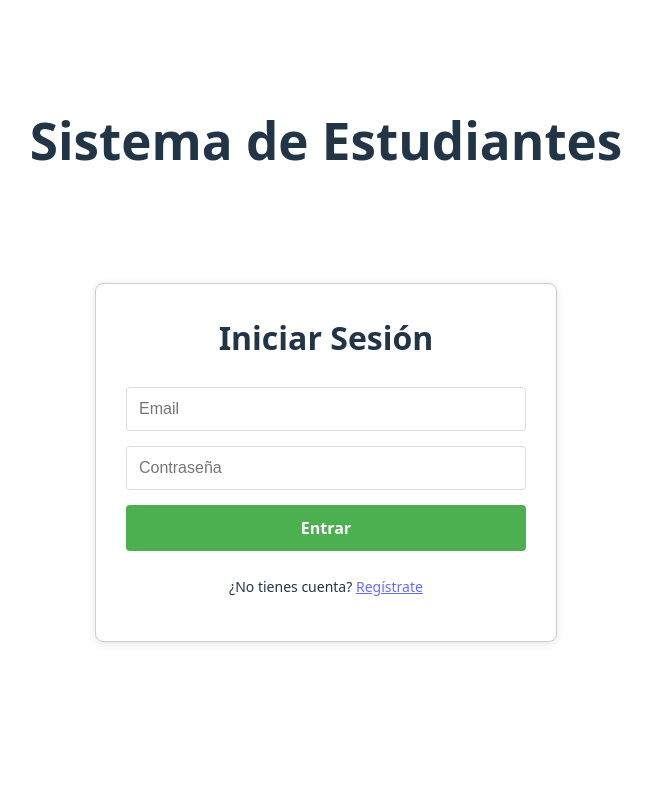
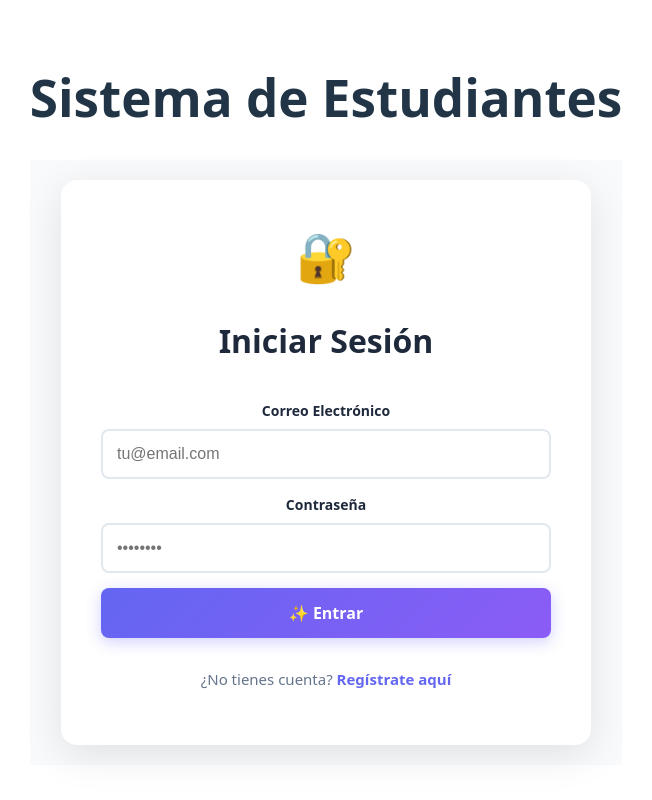
Before and after one commit to PatricioPonce28/Repaso_Frontend, a React (Vite) app: page / in a window 1280 px wide. Shown: the whole page, without its empty margins (314-966 px from the left). Built offline with nearby package versions, Linux system fonts and the light colour scheme.

Commit message:
Commit estilos universales y esperar solicitudes de back

```diff
--- a/src/App.jsx
+++ b/src/App.jsx
@@ -1,20 +1,11 @@
-import { useState } from 'react'
 import Login from './components/Login';
-import Registro from './components/Registro';
 import './App.css'
 
 function App() {
-  const [vistaActual, setVistaActual] = useState('login'); // 'login' o 'registro'
-
   return (
     <div>
       <h1 style={{ textAlign: 'center' }}>Sistema de Estudiantes</h1>
-
-      {vistaActual === 'login' ? (
-        <Login cambiarVista={setVistaActual} />
-      ) : (
-        <Registro cambiarVista={setVistaActual} />
-      )}
+      <Login />
     </div>
   )
 }
--- /dev/null
+++ b/src/components/Dashboard.jsx
@@ -0,0 +1,142 @@
+import { colores } from './estilos';
+
+const Dashboard = ({ usuario, cerrarSesion }) => {
+  return (
+    <div style={styles.container}>
+      <div style={styles.header}>
+        <h1 style={styles.title}>📊 Dashboard Estudiantes</h1>
+        <button
+          onClick={cerrarSesion}
+          style={styles.logoutButton}
+          onMouseOver={(e) => e.target.style.transform = 'scale(1.05)'}
+          onMouseOut={(e) => e.target.style.transform = 'scale(1)'}
+        >
+          ← Cerrar Sesión
+        </button>
+      </div>
+
+      <div style={styles.welcomeCard}>
+        <div style={styles.welcomeIcon}>👋</div>
+        <h2 style={styles.welcomeTitle}>¡Bienvenido, {usuario.nombre}!</h2>
+        <p style={styles.welcomeText}>{usuario.email}</p>
+      </div>
+
+      <div style={styles.grid}>
+        <div style={styles.card}>
+          <div style={styles.cardIcon}>📚</div>
+          <h3 style={styles.cardTitle}>Mis Cursos</h3>
+          <p style={styles.cardText}>Gestiona tus materias</p>
+        </div>
+
+        <div style={styles.card}>
+          <div style={styles.cardIcon}>📝</div>
+          <h3 style={styles.cardTitle}>Tareas</h3>
+          <p style={styles.cardText}>Tareas pendientes</p>
+        </div>
+
+        <div style={styles.card}>
+          <div style={styles.cardIcon}>📊</div>
+          <h3 style={styles.cardTitle}>Calificaciones</h3>
+          <p style={styles.cardText}>Tus notas</p>
+        </div>
+
+        <div style={styles.card}>
+          <div style={styles.cardIcon}>👤</div>
+          <h3 style={styles.cardTitle}>Perfil</h3>
+          <p style={styles.cardText}>Tu información</p>
+        </div>
+      </div>
+    </div>
+  );
+};
+
+const styles = {
+  container: {
+    padding: '20px',
+    maxWidth: '1200px',
+    margin: '0 auto',
+    minHeight: '100vh',
+    backgroundColor: colores.fondo
+  },
+  header: {
+    display: 'flex',
+    justifyContent: 'space-between',
+    alignItems: 'center',
+    marginBottom: '30px',
+    flexWrap: 'wrap',
+    gap: '15px'
+  },
+  title: {
+    fontSize: 'clamp(1.5rem, 4vw, 2rem)',
+    margin: 0,
+    color: colores.texto,
+    fontWeight: '700'
+  },
+  logoutButton: {
+    padding: '12px 24px',
+    backgroundColor: colores.error,
+    color: colores.blanco,
+    border: 'none',
+    borderRadius: '8px',
+    cursor: 'pointer',
+    fontSize: '14px',
+    fontWeight: '600',
+    transition: 'transform 0.2s',
+    boxShadow: '0 4px 15px rgba(239, 68, 68, 0.3)'
+  },
+  welcomeCard: {
+    background: `linear-gradient(135deg, ${colores.primario} 0%, ${colores.secundario} 100%)`,
+    color: colores.blanco,
+    padding: '40px',
+    borderRadius: '16px',
+    marginBottom: '30px',
+    textAlign: 'center',
+    boxShadow: '0 10px 40px rgba(99, 102, 241, 0.3)'
+  },
+  welcomeIcon: {
+    fontSize: '48px',
+    marginBottom: '15px'
+  },
+  welcomeTitle: {
+    margin: '0 0 10px 0',
+    fontSize: 'clamp(1.3rem, 3vw, 1.8rem)',
+    fontWeight: '700'
+  },
+  welcomeText: {
+    margin: 0,
+    opacity: 0.95,
+    fontSize: 'clamp(14px, 2vw, 16px)'
+  },
+  grid: {
+    display: 'grid',
+    gridTemplateColumns: 'repeat(auto-fit, minmax(250px, 1fr))',
+    gap: '20px'
+  },
+  card: {
+    backgroundColor: colores.blanco,
+    padding: '30px',
+    borderRadius: '16px',
+    border: 'none',
+    boxShadow: '0 4px 20px rgba(0,0,0,0.08)',
+    transition: 'transform 0.3s, box-shadow 0.3s',
+    cursor: 'pointer',
+    textAlign: 'center'
+  },
+  cardIcon: {
+    fontSize: '40px',
+    marginBottom: '15px'
+  },
+  cardTitle: {
+    margin: '0 0 10px 0',
+    fontSize: 'clamp(1.1rem, 2.5vw, 1.3rem)',
+    color: colores.texto,
+    fontWeight: '700'
+  },
+  cardText: {
+    margin: 0,
+    color: '#64748b',
+    fontSize: 'clamp(13px, 2vw, 15px)'
+  }
+};
+
+export default Dashboard;
--- a/src/components/Login.jsx
+++ b/src/components/Login.jsx
@@ -1,7 +1,14 @@
 import { useState } from 'react';
+import { estilosBase, colores } from './estilos';
+import Registro from './Registro';
+import Dashboard from './Dashboard';
 
-const Login = ({ cambiarVista }) => {
+const Login = () => {
+  const [mostrar, setMostrar] = useState('login');
+  const [usuario, setUsuario] = useState(null);
   const [credentials, setCredentials] = useState({ email: '', password: '' });
+  const [error, setError] = useState('');
+  const [cargando, setCargando] = useState(false);
 
   const handleChange = (e) => {
     setCredentials({ ...credentials, [e.target.name]: e.target.value });
@@ -9,20 +16,95 @@ const Login = ({ cambiarVista }) => {
 
   const handleSubmit = async (e) => {
     e.preventDefault();
-    console.log("Intentando login con:", credentials);
-    // Aquí irá tu fetch('URL_DEL_BACKEND/login'...)
-    alert("Login intentado (revisa la consola)");
+    setCargando(true);
+    setError('');
+
+    try {
+      const response = await fetch('https://backend-repaso-ex-final.onrender.com/api/login', {
+        method: 'POST',
+        headers: {
+          'Content-Type': 'application/json',
+        },
+        body: JSON.stringify(credentials)
+      });
+
+      const data = await response.json();
+
+      if (response.ok) {
+        console.log("Login exitoso:", data);
+        setUsuario(data);
+        setMostrar('dashboard');
+      } else {
+        setError(data.message || 'Error al iniciar sesión');
+      }
+    } catch (err) {
+      setError('Error de conexión con el servidor');
+      console.error(err);
+    } finally {
+      setCargando(false);
+    }
   };
 
+  const cerrarSesion = () => {
+    setUsuario(null);
+    setMostrar('login');
+  };
+
+  if (mostrar === 'registro') {
+    return <Registro volverLogin={() => setMostrar('login')} />;
+  }
+
+  if (mostrar === 'dashboard') {
+    return <Dashboard usuario={usuario} cerrarSesion={cerrarSesion} />;
+  }
+
   return (
-    <div style={styles.container}>
-      <form onSubmit={handleSubmit} style={styles.form}>
-        <h2 style={styles.title}>Iniciar Sesión</h2>
-        <input name="email" type="email" placeholder="Email" onChange={handleChange} style={styles.input} required />
-        <input name="password" type="password" placeholder="Contraseña" onChange={handleChange} style={styles.input} required />
-        <button type="submit" style={styles.button}>Entrar</button>
-        <p style={styles.link}>
-          ¿No tienes cuenta? <span onClick={() => cambiarVista('registro')} style={styles.linkText}>Regístrate</span>
+    <div style={estilosBase.container}>
+      <form onSubmit={handleSubmit} style={estilosBase.form}>
+        <div style={styles.iconContainer}>
+          <div style={styles.icon}>🔐</div>
+        </div>
+
+        <h2 style={estilosBase.title}>Iniciar Sesión</h2>
+
+        {error && <div style={estilosBase.error}>{error}</div>}
+
+        <div>
+          <label style={styles.label}>Correo Electrónico</label>
+          <input
+            name="email"
+            type="email"
+            placeholder="tu@email.com"
+            onChange={handleChange}
+            style={estilosBase.input}
+            required
+          />
+        </div>
+
+        <div>
+          <label style={styles.label}>Contraseña</label>
+          <input
+            name="password"
+            type="password"
+            placeholder="••••••••"
+            onChange={handleChange}
+            style={estilosBase.input}
+            required
+          />
+        </div>
+
+        <button
+          type="submit"
+          style={estilosBase.button}
+          disabled={cargando}
+          onMouseOver={(e) => e.target.style.transform = 'translateY(-2px)'}
+          onMouseOut={(e) => e.target.style.transform = 'translateY(0)'}
+        >
+          {cargando ? 'Cargando...' : '✨ Entrar'}
+        </button>
+
+        <p style={estilosBase.link}>
+          ¿No tienes cuenta? <span onClick={() => setMostrar('registro')} style={estilosBase.linkText}>Regístrate aquí</span>
         </p>
       </form>
     </div>
@@ -30,59 +112,21 @@ const Login = ({ cambiarVista }) => {
 };
 
 const styles = {
-  container: {
+  iconContainer: {
     display: 'flex',
     justifyContent: 'center',
-    alignItems: 'center',
-    padding: '20px',
-    minHeight: '60vh'
+    marginBottom: '10px'
   },
-  form: {
-    display: 'flex',
-    flexDirection: 'column',
-    width: '100%',
-    maxWidth: '400px',
-    gap: '15px',
-    padding: '30px',
-    border: '1px solid #ccc',
-    borderRadius: '8px',
-    boxShadow: '0 2px 10px rgba(0,0,0,0.1)',
-    backgroundColor: 'white'
+  icon: {
+    fontSize: '48px',
+    animation: 'bounce 2s infinite'
   },
-  title: {
-    margin: '0 0 10px 0',
-    textAlign: 'center',
-    fontSize: 'clamp(1.5rem, 4vw, 2rem)'
-  },
-  input: {
-    padding: '12px',
-    borderRadius: '4px',
-    border: '1px solid #ddd',
-    fontSize: '16px',
-    width: '100%',
-    boxSizing: 'border-box'
-  },
-  button: {
-    padding: '12px',
-    backgroundColor: '#4CAF50',
-    color: 'white',
-    border: 'none',
-    borderRadius: '4px',
-    cursor: 'pointer',
-    fontSize: '16px',
-    fontWeight: 'bold',
-    transition: 'background-color 0.3s'
-  },
-  link: {
-    textAlign: 'center',
-    marginTop: '10px',
-    fontSize: 'clamp(12px, 3vw, 14px)'
-  },
-  linkText: {
-    color: '#646cff',
-    cursor: 'pointer',
-    textDecoration: 'underline',
-    fontWeight: '500'
+  label: {
+    display: 'block',
+    marginBottom: '8px',
+    fontSize: '14px',
+    fontWeight: '600',
+    color: colores.texto
   }
 };
 
--- a/src/components/Registro.jsx
+++ b/src/components/Registro.jsx
@@ -1,6 +1,7 @@
 import { useState } from 'react';
+import { estilosBase, colores } from './estilos';
 
-const Registro = ({ cambiarVista }) => {
+const Registro = ({ volverLogin }) => {
   const [formData, setFormData] = useState({
     nombre: '',
     apellido: '',
@@ -8,28 +9,118 @@ const Registro = ({ cambiarVista }) => {
     password: ''
   });
 
+  const [error, setError] = useState('');
+  const [exito, setExito] = useState('');
+  const [cargando, setCargando] = useState(false);
+
   const handleChange = (e) => {
     setFormData({ ...formData, [e.target.name]: e.target.value });
   };
 
   const handleSubmit = async (e) => {
     e.preventDefault();
-    console.log("Enviando a registro:", formData);
-    // Aquí irá tu fetch('URL_DEL_BACKEND/registro'...)
-    alert("Usuario registrado (revisa la consola)");
+    setCargando(true);
+    setError('');
+    setExito('');
+
+    try {
+      const response = await fetch('https://backend-repaso-ex-final.onrender.com/api/registro', {
+        method: 'POST',
+        headers: {
+          'Content-Type': 'application/json',
+        },
+        body: JSON.stringify(formData)
+      });
+
+      const data = await response.json();
+
+      if (response.ok) {
+        console.log("Registro exitoso:", data);
+        setExito('¡Cuenta creada! Redirigiendo al login...');
+        setTimeout(() => {
+          volverLogin();
+        }, 2000);
+      } else {
+        setError(data.message || 'Error al registrarse');
+      }
+    } catch (err) {
+      setError('Error de conexión con el servidor');
+      console.error(err);
+    } finally {
+      setCargando(false);
+    }
   };
 
   return (
-    <div style={styles.container}>
-      <form onSubmit={handleSubmit} style={styles.form}>
-        <h2 style={styles.title}>Crear Cuenta</h2>
-        <input name="nombre" placeholder="Nombre" onChange={handleChange} style={styles.input} required />
-        <input name="apellido" placeholder="Apellido" onChange={handleChange} style={styles.input} required />
-        <input name="email" type="email" placeholder="Email" onChange={handleChange} style={styles.input} required />
-        <input name="password" type="password" placeholder="Contraseña" onChange={handleChange} style={styles.input} required />
-        <button type="submit" style={styles.button}>Registrarse</button>
-        <p style={styles.link}>
-          ¿Ya tienes cuenta? <span onClick={() => cambiarVista('login')} style={styles.linkText}>Inicia sesión</span>
+    <div style={estilosBase.container}>
+      <form onSubmit={handleSubmit} style={estilosBase.form}>
+        <div style={styles.iconContainer}>
+          <div style={styles.icon}>👤</div>
+        </div>
+
+        <h2 style={estilosBase.title}>Crear Cuenta</h2>
+
+        {error && <div style={estilosBase.error}>{error}</div>}
+        {exito && <div style={estilosBase.exito}>{exito}</div>}
+
+        <div>
+          <label style={styles.label}>Nombre</label>
+          <input
+            name="nombre"
+            placeholder="Juan"
+            onChange={handleChange}
+            style={estilosBase.input}
+            required
+          />
+        </div>
+
+        <div>
+          <label style={styles.label}>Apellido</label>
+          <input
+            name="apellido"
+            placeholder="Pérez"
+            onChange={handleChange}
+            style={estilosBase.input}
+            required
+          />
+        </div>
+
+        <div>
+          <label style={styles.label}>Correo Electrónico</label>
+          <input
+            name="email"
+            type="email"
+            placeholder="tu@email.com"
+            onChange={handleChange}
+            style={estilosBase.input}
+            required
+          />
+        </div>
+
+        <div>
+          <label style={styles.label}>Contraseña</label>
+          <input
+            name="password"
+            type="password"
+            placeholder="••••••••"
+            onChange={handleChange}
+            style={estilosBase.input}
+            required
+          />
+        </div>
+
+        <button
+          type="submit"
+          style={estilosBase.button}
+          disabled={cargando}
+          onMouseOver={(e) => e.target.style.transform = 'translateY(-2px)'}
+          onMouseOut={(e) => e.target.style.transform = 'translateY(0)'}
+        >
+          {cargando ? 'Registrando...' : 'Registrarse'}
+        </button>
+
+        <p style={estilosBase.link}>
+          ¿Ya tienes cuenta? <span onClick={volverLogin} style={estilosBase.linkText}>Inicia sesión</span>
         </p>
       </form>
     </div>
@@ -37,59 +128,20 @@ const Registro = ({ cambiarVista }) => {
 };
 
 const styles = {
-  container: {
+  iconContainer: {
     display: 'flex',
     justifyContent: 'center',
-    alignItems: 'center',
-    padding: '20px',
-    minHeight: '60vh'
+    marginBottom: '10px'
   },
-  form: {
-    display: 'flex',
-    flexDirection: 'column',
-    width: '100%',
-    maxWidth: '400px',
-    gap: '15px',
-    padding: '30px',
-    border: '1px solid #ccc',
-    borderRadius: '8px',
-    boxShadow: '0 2px 10px rgba(0,0,0,0.1)',
-    backgroundColor: 'white'
+  icon: {
+    fontSize: '48px'
   },
-  title: {
-    margin: '0 0 10px 0',
-    textAlign: 'center',
-    fontSize: 'clamp(1.5rem, 4vw, 2rem)'
-  },
-  input: {
-    padding: '12px',
-    borderRadius: '4px',
-    border: '1px solid #ddd',
-    fontSize: '16px',
-    width: '100%',
-    boxSizing: 'border-box'
-  },
-  button: {
-    padding: '12px',
-    backgroundColor: '#646cff',
-    color: 'white',
-    border: 'none',
-    borderRadius: '4px',
-    cursor: 'pointer',
-    fontSize: '16px',
-    fontWeight: 'bold',
-    transition: 'background-color 0.3s'
-  },
-  link: {
-    textAlign: 'center',
-    marginTop: '10px',
-    fontSize: 'clamp(12px, 3vw, 14px)'
-  },
-  linkText: {
-    color: '#646cff',
-    cursor: 'pointer',
-    textDecoration: 'underline',
-    fontWeight: '500'
+  label: {
+    display: 'block',
+    marginBottom: '8px',
+    fontSize: '14px',
+    fontWeight: '600',
+    color: colores.texto
   }
 };
 
--- /dev/null
+++ b/src/components/estilos.js
@@ -0,0 +1,108 @@
+// Colores base que puedes cambiar fácilmente
+export const colores = {
+  primario: '#6366f1',      // Morado
+  secundario: '#8b5cf6',    // Morado claro
+  exito: '#10b981',         // Verde
+  error: '#ef4444',         // Rojo
+  advertencia: '#f59e0b',   // Amarillo
+  fondo: '#f8fafc',         // Gris claro
+  texto: '#1e293b',         // Gris oscuro
+  blanco: '#ffffff'
+};
+
+// Estilos base reutilizables para TODOS tus componentes
+export const estilosBase = {
+  container: {
+    display: 'flex',
+    justifyContent: 'center',
+    alignItems: 'center',
+    padding: '20px',
+    minHeight: '70vh',
+    backgroundColor: colores.fondo
+  },
+
+  form: {
+    display: 'flex',
+    flexDirection: 'column',
+    width: '100%',
+    maxWidth: '450px',
+    gap: '15px',
+    padding: '40px',
+    border: 'none',
+    borderRadius: '16px',
+    boxShadow: '0 10px 40px rgba(0,0,0,0.1)',
+    backgroundColor: colores.blanco
+  },
+
+  title: {
+    margin: '0 0 20px 0',
+    textAlign: 'center',
+    fontSize: 'clamp(1.5rem, 4vw, 2rem)',
+    color: colores.texto,
+    fontWeight: '700'
+  },
+
+  input: {
+    padding: '14px',
+    borderRadius: '8px',
+    border: `2px solid #e2e8f0`,
+    fontSize: '16px',
+    width: '100%',
+    boxSizing: 'border-box',
+    transition: 'border-color 0.3s',
+    outline: 'none'
+  },
+
+  inputFocus: {
+    borderColor: colores.primario
+  },
+
+  button: {
+    padding: '14px',
+    background: `linear-gradient(135deg, ${colores.primario} 0%, ${colores.secundario} 100%)`,
+    color: colores.blanco,
+    border: 'none',
+    borderRadius: '8px',
+    cursor: 'pointer',
+    fontSize: '16px',
+    fontWeight: '600',
+    transition: 'transform 0.2s, box-shadow 0.2s',
+    boxShadow: '0 4px 15px rgba(99, 102, 241, 0.3)'
+  },
+
+  link: {
+    textAlign: 'center',
+    marginTop: '15px',
+    fontSize: 'clamp(13px, 3vw, 15px)',
+    color: '#64748b'
+  },
+
+  linkText: {
+    color: colores.primario,
+    cursor: 'pointer',
+    textDecoration: 'none',
+    fontWeight: '600',
+    borderBottom: `2px solid transparent`,
+    transition: 'border-color 0.3s'
+  },
+
+  error: {
+    padding: '12px',
+    backgroundColor: '#fee2e2',
+    color: colores.error,
+    borderRadius: '8px',
+    textAlign: 'center',
+    fontSize: '14px',
+    borderLeft: `4px solid ${colores.error}`
+  },
+
+  exito: {
+    padding: '12px',
+    backgroundColor: '#d1fae5',
+    color: colores.exito,
+    borderRadius: '8px',
+    textAlign: 'center',
+    fontSize: '14px',
+    borderLeft: `4px solid ${colores.exito}`
+  }
+};
```
